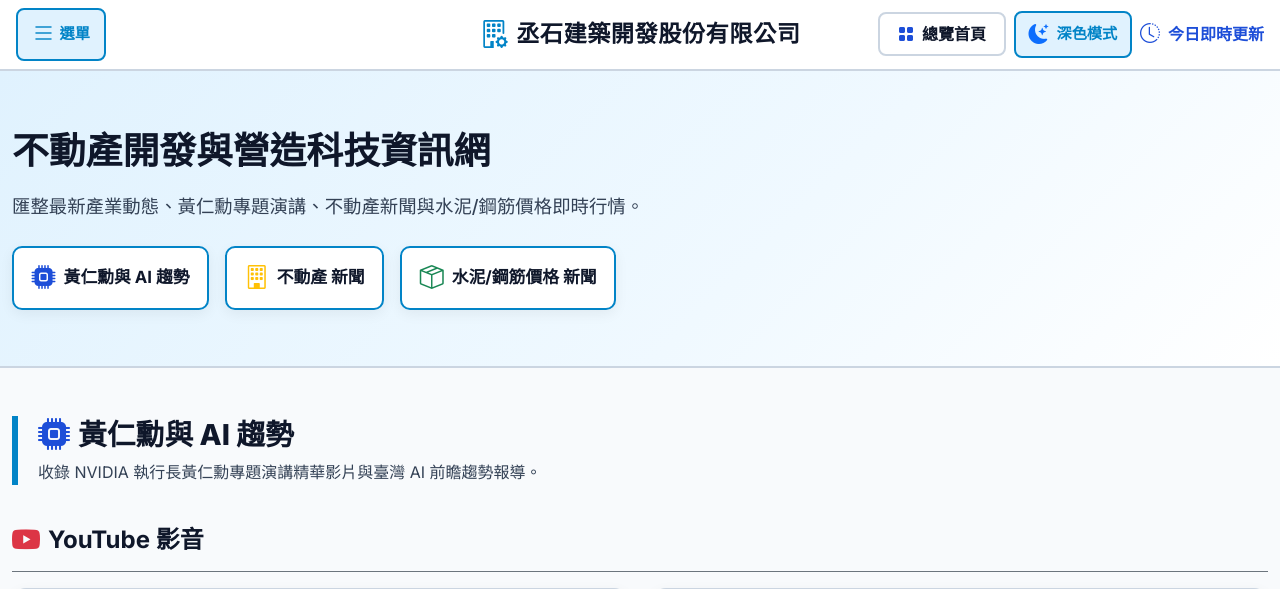
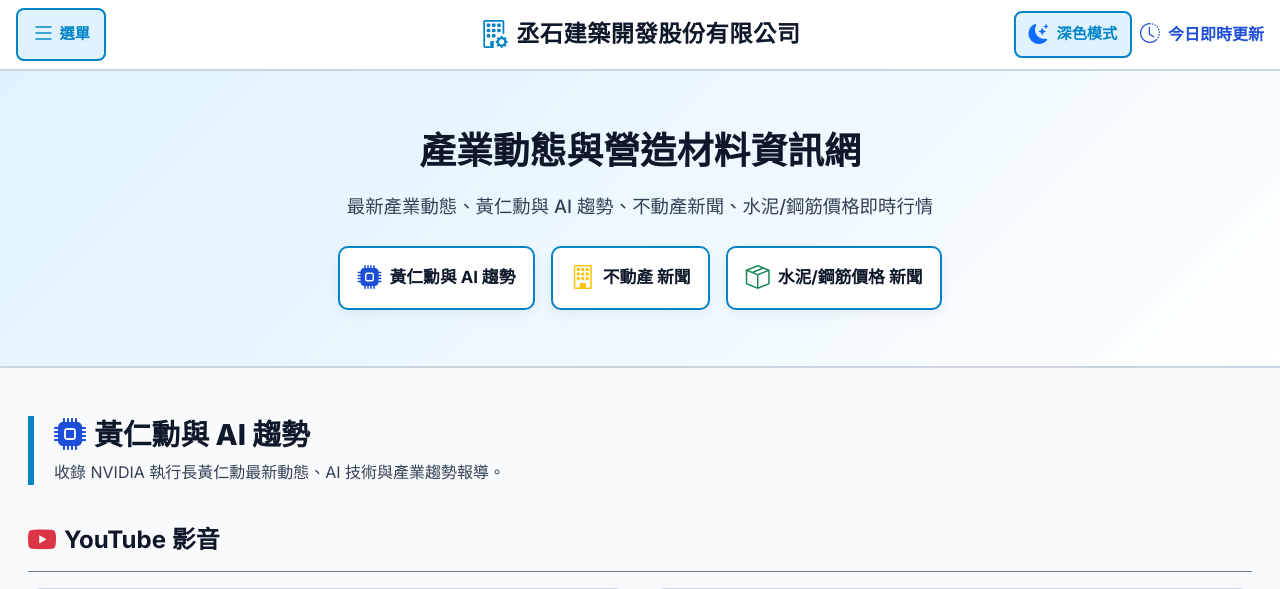
Before and after one commit to lllinnn1201/company-website, a Flask app: page / in a window 1280 px wide. Shown: the top 589 px of the page. Run offline with Flask 3, Linux system fonts and the light colour scheme.

Commit message:
Update hero title to 產業動態與營造材料資訊網 and refine subtitle text

```diff
--- a/app.py
+++ b/app.py
@@ -294,8 +294,8 @@ def get_portal_data():
     # 英雄區 (Hero Section) 公告內容
     hero_info = {
         "badge": "資訊專區",
-        "title": "不動產開發與營造科技資訊網",
-        "subtitle": "匯整最新產業動態、黃仁勳專題演講、不動產新聞與水泥/鋼筋價格即時行情。"
+        "title": "產業動態與營造材料資訊網",
+        "subtitle": "最新產業動態、黃仁勳與 AI 趨勢、不動產新聞、水泥/鋼筋價格即時行情"
     }
 
     # 合併所有文章與影音資料，利於前端單獨切換與路由
--- a/templates/index.html
+++ b/templates/index.html
@@ -3,7 +3,8 @@
 
 <head>
     <meta charset="UTF-8">
-    <meta name="viewport" content="width=device-width, initial-scale=1.0, maximum-scale=1.0, user-scalable=no, viewport-fit=cover">
+    <meta name="viewport"
+        content="width=device-width, initial-scale=1.0, maximum-scale=1.0, user-scalable=no, viewport-fit=cover">
     <meta name="description" content="丞石建築開發股份有限公司 不動產資訊網站 - 掌握最新黃仁勳 AI 前瞻與不動產數位轉型情報。">
     <meta property="og:title" content="丞石建築開發股份有限公司">
     <meta property="og:description" content="丞石建築開發股份有限公司 不動產資訊網站 - 掌握最新黃仁勳 AI 前瞻與不動產數位轉型情報。">
@@ -144,7 +145,9 @@
             --theme-btn-color: #38BDF8;
         }
 
-        *, *::before, *::after {
+        *,
+        *::before,
+        *::after {
             box-sizing: border-box;
         }
 
@@ -171,7 +174,8 @@
         }
 
         /* 全域容器寬度限制，徹底防止橫向超寬溢出 */
-        .container, .container-fluid {
+        .container,
+        .container-fluid {
             max-width: 100% !important;
             box-sizing: border-box;
         }
@@ -288,6 +292,17 @@
             filter: invert(1) grayscale(100%) brightness(200%);
         }
 
+        /* 容器邊距優化 (增加左右留白，防止邊緣文字與按鈕被螢幕右側滾動條遮擋) */
+        .container {
+            --bs-gutter-x: 2rem;
+        }
+
+        @media (min-width: 768px) {
+            .container {
+                --bs-gutter-x: 3.5rem;
+            }
+        }
+
         /* Hero 英雄公告區 */
         .hero-section {
             background: var(--bg-hero);
@@ -295,6 +310,7 @@
             padding: 3.5rem 0;
             position: relative;
             transition: background 0.3s ease, border-color 0.3s ease;
+            text-align: center;
         }
 
         .hero-badge {
@@ -479,6 +495,7 @@
             padding: 2.2rem 0;
             margin-bottom: 2.2rem;
             transition: background-color 0.3s ease, border-color 0.3s ease;
+            text-align: center;
         }
 
         .article-cover-img {
@@ -587,7 +604,7 @@
 
             .hero-section {
                 padding: 1.75rem 0;
-                text-align: left;
+                text-align: center;
             }
 
             .hero-title {
@@ -686,22 +703,19 @@
             </div>
 
             <!-- 螢幕正中間 品牌 Logo 與名稱 (絕對定位於螢幕 X 軸 50% 正中央) -->
-            <a class="navbar-brand navbar-brand-center d-flex align-items-center justify-content-center gap-1 gap-sm-2 py-0 overflow-hidden m-0" href="#overview">
+            <a class="navbar-brand navbar-brand-center d-flex align-items-center justify-content-center gap-1 gap-sm-2 py-0 overflow-hidden m-0"
+                href="#overview">
                 <i class="bi bi-building-gear fs-3 flex-shrink-0"></i>
                 <span class="d-none d-sm-inline text-truncate">丞石建築開發股份有限公司</span>
                 <span class="d-inline d-sm-none text-truncate">丞石建築開發</span>
             </a>
 
-            <!-- 右側返回總覽/主題切換/即時更新標示 -->
+            <!-- 右側主題切換/即時更新標示 -->
             <div class="d-flex align-items-center gap-2 flex-shrink-0 z-2 ms-auto">
-                <a href="#overview" class="btn btn-custom-back d-none d-sm-inline-flex align-items-center gap-2">
-                    <i class="bi bi-grid-fill text-info"></i>
-                    <span>總覽首頁</span>
-                </a>
 
                 <!-- 深色 / 淺色模式切換按鈕 (預設淺色模式，顯示切換至深色按鈕) -->
-                <button id="theme-toggle-btn" class="btn btn-theme-toggle d-flex align-items-center gap-1 gap-md-2" type="button"
-                    title="切換深色/淺色模式">
+                <button id="theme-toggle-btn" class="btn btn-theme-toggle d-flex align-items-center gap-1 gap-md-2"
+                    type="button" title="切換深色/淺色模式">
                     <i class="bi bi-moon-stars-fill fs-5 text-primary" id="theme-toggle-icon"></i>
                     <span id="theme-toggle-text" class="d-none d-sm-inline fw-bold">深色模式</span>
                 </button>
@@ -863,10 +877,10 @@
     <div id="view-overview" class="view-section active">
 
         <!-- Hero 英雄公告區 -->
-        <header class="hero-section">
+        <header class="hero-section text-center">
             <div class="container">
-                <div class="row align-items-center">
-                    <div class="col-lg-10 col-xl-9">
+                <div class="row justify-content-center align-items-center">
+                    <div class="col-lg-10 col-xl-9 text-center">
                         <h1 class="hero-title mb-3">
                             {{ data.hero.title }}
                         </h1>
@@ -874,7 +888,7 @@
                             {{ data.hero.subtitle }}
                         </p>
 
-                        <div class="d-flex flex-wrap gap-3">
+                        <div class="d-flex flex-wrap justify-content-center gap-3">
                             <div class="hero-stat-card d-flex align-items-center gap-2">
                                 <i class="bi bi-cpu-fill text-info fs-4"></i>
                                 <span>黃仁勳與 AI 趨勢</span>
@@ -903,7 +917,7 @@
                         <h2 class="d-flex align-items-center gap-2 mb-1">
                             <i class="bi bi-cpu-fill text-info fs-2"></i> 黃仁勳與 AI 趨勢
                         </h2>
-                        <p class="text-theme-body mb-0 fs-6">收錄 NVIDIA 執行長黃仁勳專題演講精華影片與臺灣 AI 前瞻趨勢報導。</p>
+                        <p class="text-theme-body mb-0 fs-6">收錄 NVIDIA 執行長黃仁勳最新動態、AI 技術與產業趨勢報導。</p>
                     </div>
                 </div>
 
@@ -1120,7 +1134,8 @@
 
                 <!-- 子區塊 3.1：水泥價格 -->
                 <div class="mb-5">
-                    <div class="d-flex align-items-center gap-2 mb-3 pb-2 border-bottom border-secondary border-opacity-50">
+                    <div
+                        class="d-flex align-items-center gap-2 mb-3 pb-2 border-bottom border-secondary border-opacity-50">
                         <i class="bi bi-bricks text-success fs-4"></i>
                         <h3 class="h5 fw-bold text-theme-heading mb-0">水泥價格新聞</h3>
                     </div>
@@ -1176,7 +1191,8 @@
 
                 <!-- 子區塊 3.2：鋼筋價格 -->
                 <div>
-                    <div class="d-flex align-items-center gap-2 mb-3 pb-2 border-bottom border-secondary border-opacity-50">
+                    <div
+                        class="d-flex align-items-center gap-2 mb-3 pb-2 border-bottom border-secondary border-opacity-50">
                         <i class="bi bi-layers-half text-success fs-4"></i>
                         <h3 class="h5 fw-bold text-theme-heading mb-0">鋼筋價格新聞</h3>
                     </div>
@@ -1249,7 +1265,7 @@
             <div class="article-page-header">
                 <div class="container">
                     <!-- 面包屑導覽與返回按鈕 -->
-                    <div class="d-flex flex-wrap align-items-center justify-content-between gap-3 mb-4">
+                    <div class="d-flex flex-wrap align-items-center justify-content-between gap-3 mb-4 px-2 px-md-3">
                         <a href="#overview" class="btn btn-custom-back d-inline-flex align-items-center gap-2">
                             <i class="bi bi-arrow-left fs-5"></i>
                             <span>返回總覽首頁</span>
@@ -1263,7 +1279,7 @@
                     </div>
 
                     <!-- 分類標籤與中元資料 -->
-                    <div class="d-flex flex-wrap align-items-center gap-3 mb-3 fs-6">
+                    <div class="d-flex flex-wrap align-items-center justify-content-center gap-3 mb-3 fs-6">
                         <span
                             class="badge {% if item.type == 'video' %}bg-danger{% else %}bg-info text-dark{% endif %} fw-bold px-3 py-2 fs-6">
                             {{ item.category }}
@@ -1272,15 +1288,15 @@
                     </div>
 
                     <!-- 大標題與副標題 -->
-                    <h1 class="display-6 fw-bold text-theme-heading mb-3" style="line-height: 1.3;">
+                    <h1 class="display-6 fw-bold text-theme-heading mb-3 text-center" style="line-height: 1.3;">
                         {{ item.title }}
                     </h1>
-                    <p class="fs-5 text-info fw-semibold mb-3" style="line-height: 1.6;">
+                    <p class="fs-5 text-info fw-semibold mb-3 text-center" style="line-height: 1.6;">
                         {{ item.full_content.subtitle }}
                     </p>
 
                     <!-- 文章標籤列 -->
-                    <div>
+                    <div class="d-flex flex-wrap justify-content-center gap-1">
                         {% for tag in item.tags %}
                         <span class="tag-badge">{{ tag }}</span>
                         {% endfor %}
@@ -1303,7 +1319,7 @@
                                 </iframe>
                             </div>
                             <div class="text-center text-theme-muted fs-6 mt-2">
-                                <i class="bi bi-play-btn me-1 text-danger"></i> NVIDIA 專題演講精華影片
+                                <i class="bi bi-play-btn me-1 text-danger"></i> NVIDIA 影音專題報導
                             </div>
                             {% else %}
                             <img src="{{ item.cover_image }}" alt="{{ item.title }}" class="article-cover-img mb-2">
```
